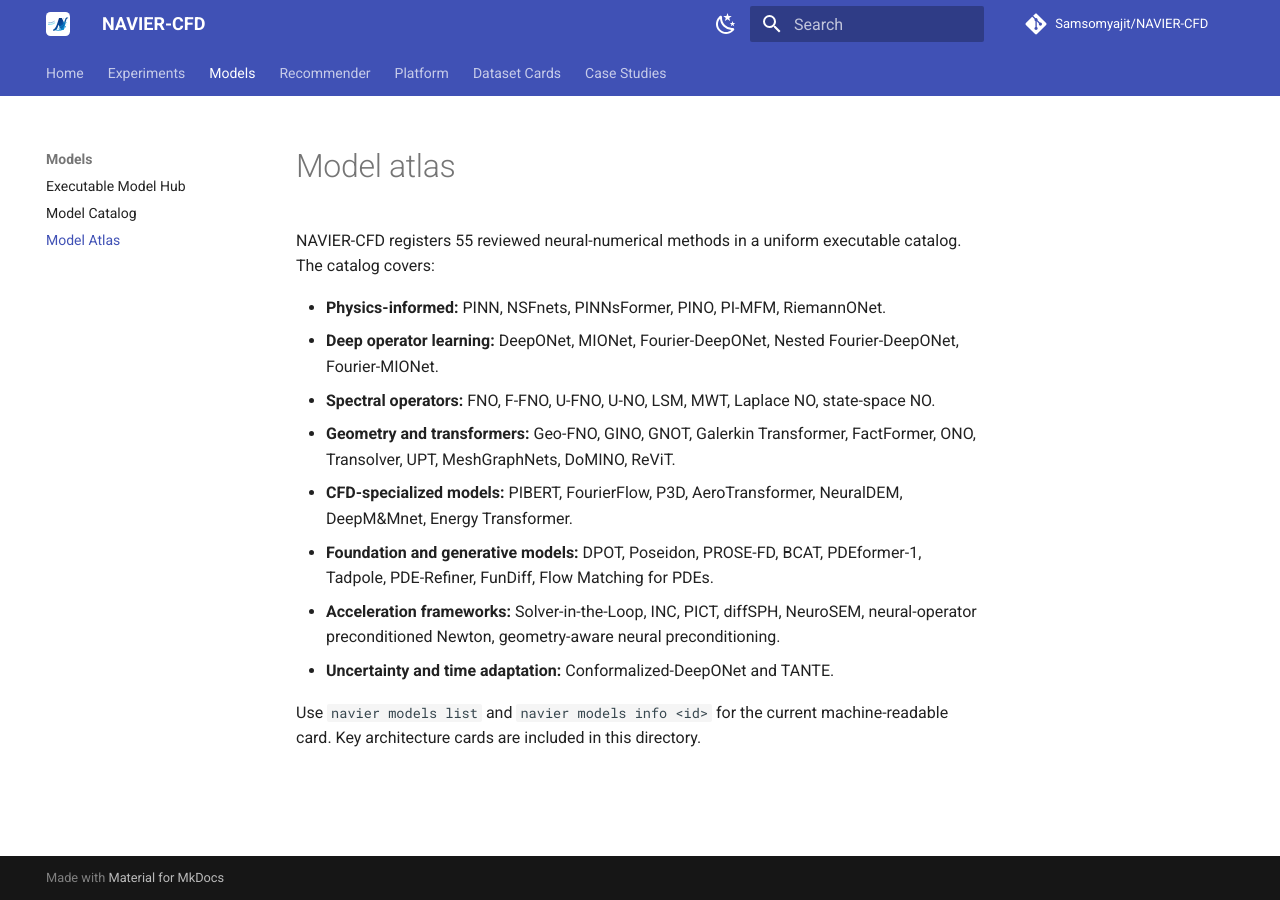
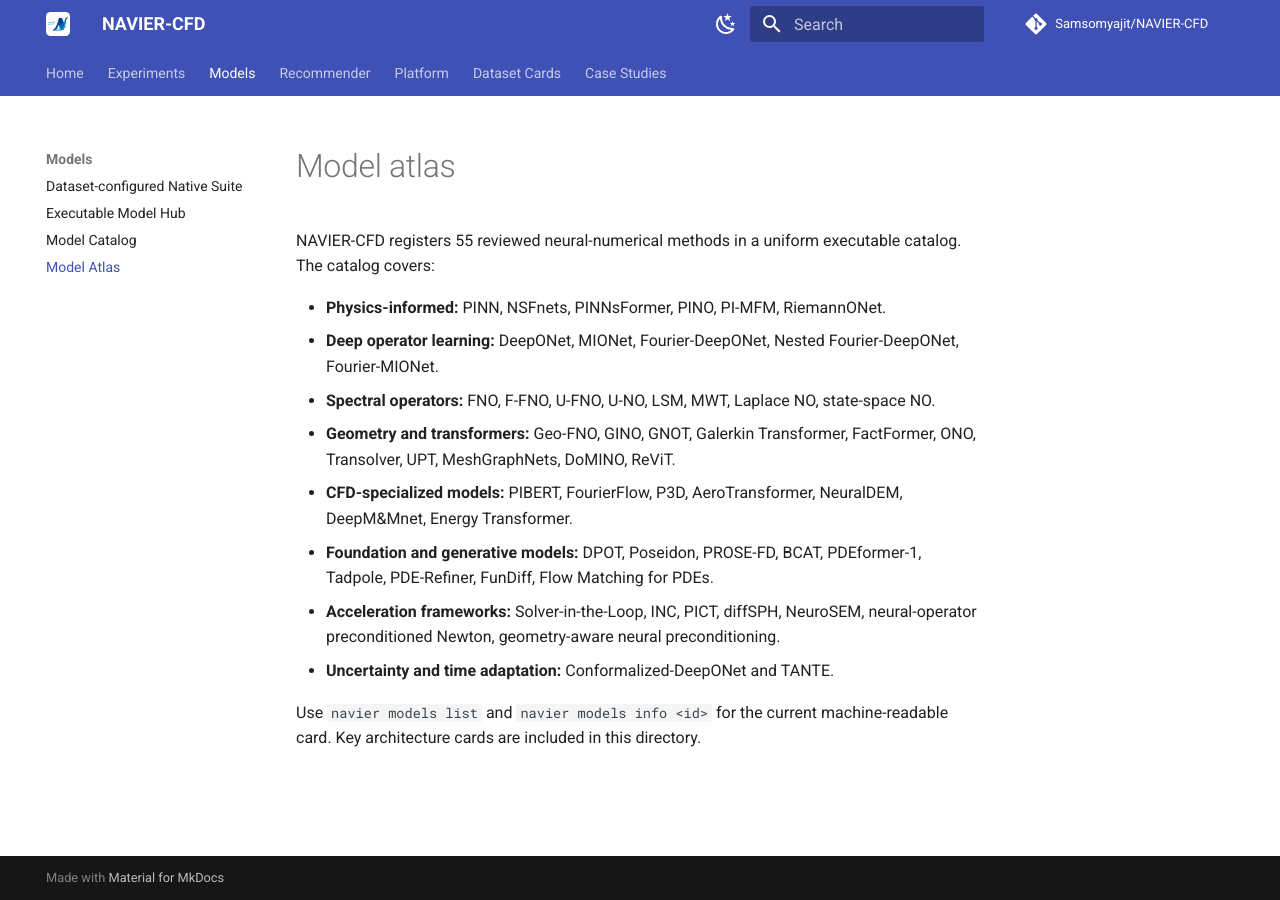
Before and after one commit to Samsomyajit/NAVIER-CFD, an MkDocs documentation site: the page built from docs/models/README.md, in a window 1280 px wide. Built offline with MkDocs 1.6.1 and Material for MkDocs 9.7.7, drawn with Linux system fonts in a browser that asks for light colours; comment, search, counter and statistics services are not loaded.

Commit message:
Add native model suite documentation to site navigation

```diff
--- a/mkdocs.yml
+++ b/mkdocs.yml
@@ -41,6 +41,7 @@ nav:
   - Experiments:
       - Unified Pipeline and PIBERT: UNIFIED_EXPERIMENTS.md
   - Models:
+      - Dataset-configured Native Suite: NATIVE_MODEL_SUITE.md
       - Executable Model Hub: MODEL_HUB.md
       - Model Catalog: MODEL_CATALOG.md
       - Model Atlas: models/README.md
```
